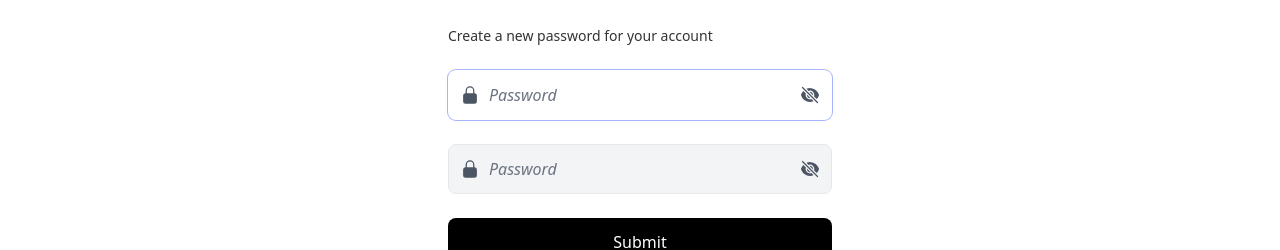
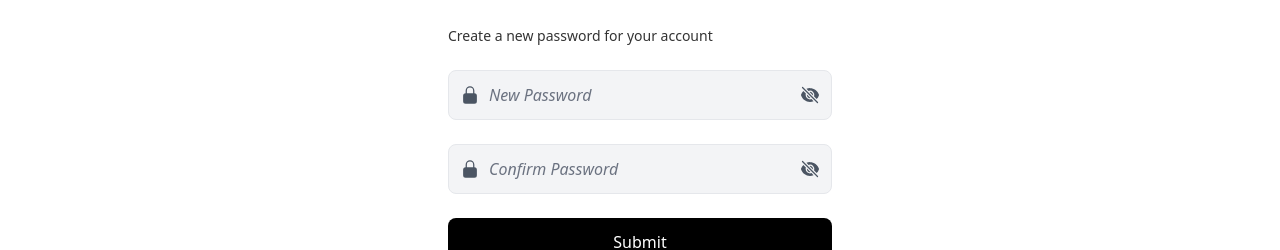
Before and after one commit to hemantyadav10/Appwrite-Blog-App, a React (Vite) app: page /reset-password in a window 1280 px wide. Shown: the part 292-542 px from the top of the page. Built offline with nearby package versions, Linux system fonts and the light colour scheme; no server answers.

Commit message:
remove autofocus attribute from inputs and change color scheme of components

```diff
--- a/src/components/Login.jsx
+++ b/src/components/Login.jsx
@@ -68,7 +68,6 @@ function Login() {
             message: 'Invalid Email.',
           }
         })}
-        autoFocus
         className={` rounded-lg `}
       />
       <Input
--- a/src/components/SearchInputComponent.jsx
+++ b/src/components/SearchInputComponent.jsx
@@ -16,7 +16,6 @@ const SearchInputComponent = ({ setSearchParams, query, className = '' }) => {
         }, { replace: true })}
         placeholder='Find users or explore blogs...'
         icon={SearchIcon}
-        autoFocus
         clearInputButton
         onClick={() => setSearchParams(prev => {
           prev.set('q', '');
--- a/src/components/Signup.jsx
+++ b/src/components/Signup.jsx
@@ -53,7 +53,6 @@ function Signup() {
       <Input
         placeholder='Name'
         icon={ProfileIcon}
-        autoFocus
         error={errors.name}
         {...register('name', {
           required: 'Name is required.',
--- a/src/pages/ForgotPassword.jsx
+++ b/src/pages/ForgotPassword.jsx
@@ -69,16 +69,15 @@ function ForgotPassword() {
                   message: 'Invalid Email.',
                 }
               })}
-              autoFocus
               className={` rounded-lg`}
             />
             <div className='space-y-2'>
               <Button
                 type='submit'
                 disabled={loading}
-                className={`w-full py-3 rounded-lg ${loading && 'cursor-progress'}`}
+                className={`w-full py-3 rounded-lg `}
               >
-                Submit
+                {loading ? 'Loading...' : 'Submit'}
               </Button>
               <Button
                 variant='third'
--- a/src/pages/ResetPassword.jsx
+++ b/src/pages/ResetPassword.jsx
@@ -54,10 +54,9 @@ function ResetPassword() {
             </p>
             <Input
               type='password'
-              placeholder='Password'
+              placeholder='New Password'
               icon={PasswordIcon}
               showPasswordToggle={true}
-              autoFocus
               error={errors.newPassword}
               {...register('newPassword', {
                 required: 'Password is required.',
@@ -74,7 +73,7 @@ function ResetPassword() {
             />
             <Input
               type='password'
-              placeholder='Password'
+              placeholder='Confirm Password'
               icon={PasswordIcon}
               showPasswordToggle={true}
               error={errors.confirmPassword}
@@ -92,9 +91,9 @@ function ResetPassword() {
               <Button
                 type='submit'
                 disabled={loading}
-                className={`w-full py-3 rounded-lg ${loading && 'cursor-progress'}`}
+                className={`w-full py-3 rounded-lg `}
               >
-                Submit
+                {loading ? 'Loading...' : 'Submit'}
               </Button>
               <Button
                 variant='third'
```
